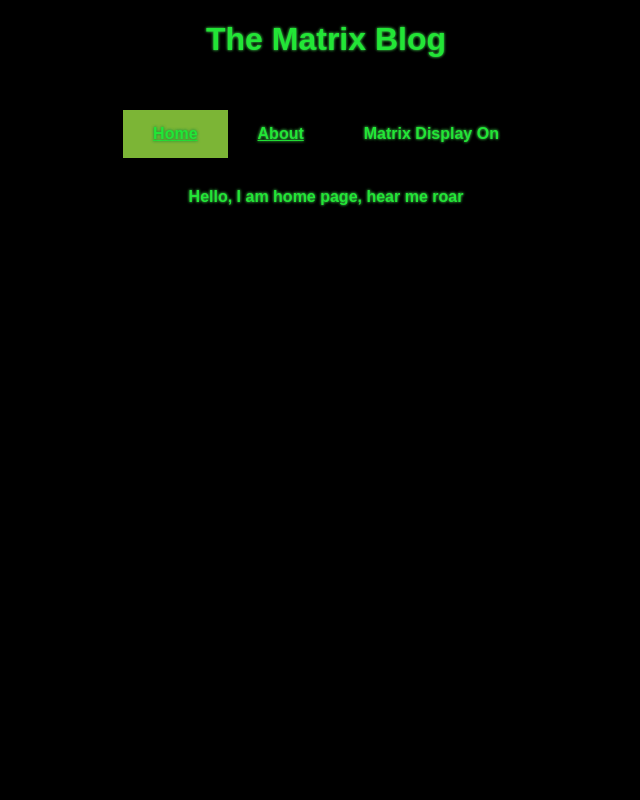
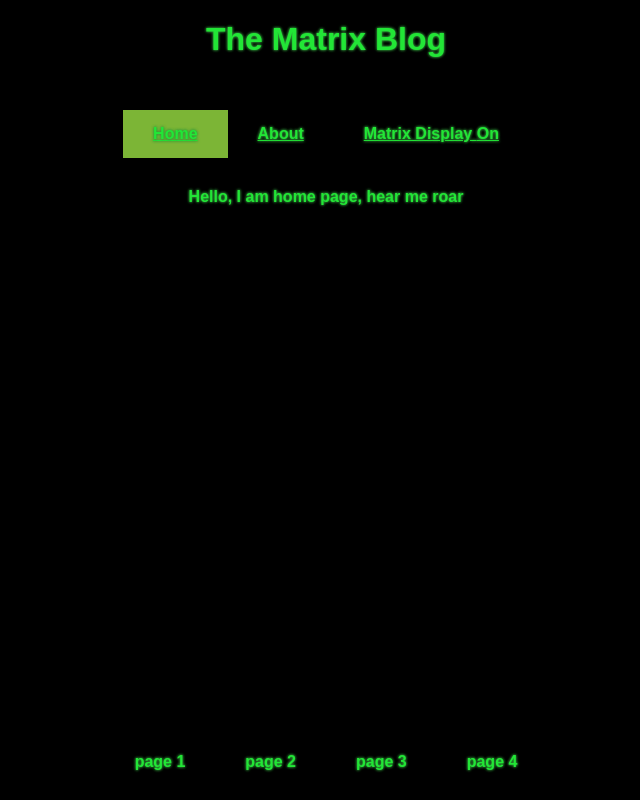
Before and after one commit to QamarFarooq/personal-blog-frontend-v1, a React (Create React App) app: page / in a window 1280 px wide. Shown: the whole page, without its empty margins (314-954 px from the left). Built offline with nearby package versions, Linux system fonts and the light colour scheme; a web font is replaced by a local one.

Commit message:
fixed css problems, added css files to each nav links

```diff
--- a/src/App.css
+++ /dev/null
@@ -1,38 +0,0 @@
-.App {
-  text-align: center;
-}
-
-.App-logo {
-  height: 40vmin;
-  pointer-events: none;
-}
-
-@media (prefers-reduced-motion: no-preference) {
-  .App-logo {
-    animation: App-logo-spin infinite 20s linear;
-  }
-}
-
-.App-header {
-  background-color: #282c34;
-  min-height: 100vh;
-  display: flex;
-  flex-direction: column;
-  align-items: center;
-  justify-content: center;
-  font-size: calc(10px + 2vmin);
-  color: white;
-}
-
-.App-link {
-  color: #61dafb;
-}
-
-@keyframes App-logo-spin {
-  from {
-    transform: rotate(0deg);
-  }
-  to {
-    transform: rotate(360deg);
-  }
-}
--- a/src/App.js
+++ b/src/App.js
@@ -1,4 +1,3 @@
-import './App.css';
 import { GlobalStore } from './store/Store';
 import React, { useState, useEffect, useReducer, createContext, useContext } from 'react';
 import { createBrowserRouter, createRoutesFromElements, RouterProvider, Routes, Route, Link, NavLink, Outlet } from 'react-router-dom';
@@ -7,7 +6,7 @@ import MatrixRain from './containers/MatrixRain/MatrixRain'
 import Title from './components/Title/Title.js';
 import Navbar from './components/Navbar/Navbar.js';
 import HomePage from './components/HomePage/HomePage';
-
+import Pagination from './components/Pagination/Pagination';
 
 
 // this format below is called REACT ARROW FUNCTION COMPONENT
@@ -44,11 +43,9 @@ function App() {
 
       <div className="App">
 
-
           <MatrixRain/>
           <Title/>
           <Navbar/>
-
 
           <Routes>
             <Route path='/' element={<HomePage/>}></Route>
--- a/src/components/HomePage/HomePage.css
+++ b/src/components/HomePage/HomePage.css
@@ -0,0 +1,4 @@
+.post-list {
+    display: flex;
+    justify-content: center;
+}
--- a/src/components/HomePage/HomePage.js
+++ b/src/components/HomePage/HomePage.js
@@ -1,7 +1,15 @@
+
+import Pagination from '../Pagination/Pagination'
+import './HomePage.css'
 
 const HomePage = ( props ) => {
     return (
-        <div>Hello, I am home page, hear me roar</div>
+
+        <div>
+            <div className="post-list">Hello, I am home page, hear me roar</div>
+            <Pagination/>
+        </div>
+
     )
 }
 
--- a/src/components/Navbar/Navbar.css
+++ b/src/components/Navbar/Navbar.css
@@ -20,6 +20,7 @@
 }
 
 .nav-link {
+    text-decoration: underline;
     padding-top: 15px;
     padding-bottom: 15px;
     padding-left: 30px;
--- a/src/components/Navbar/Navbar.js
+++ b/src/components/Navbar/Navbar.js
@@ -1,4 +1,3 @@
-import App from '../../App';
 import './Navbar.css';
 import axios from 'axios';
 import React, { useState, useEffect, useReducer, createContext, useContext } from 'react';
--- a/src/components/Pagination/Pagination.css
+++ b/src/components/Pagination/Pagination.css
@@ -6,6 +6,21 @@
     transition: 0.3s;
   }
 
-  .pagination-element:active {
+.pagination-element:active {
     color: red;
   }
+
+.pagination-container {
+    position: fixed;
+    left: 50%;
+    bottom: 20px;
+    transform: translate(-50%, -50%);
+    display: flex;
+    flex-direction: row;
+    justify-content: center;
+}
+
+.pagination-element {
+    padding-left:30px;
+    padding-right:30px;
+}
--- a/src/components/Pagination/Pagination.js
+++ b/src/components/Pagination/Pagination.js
@@ -0,0 +1,18 @@
+
+import './Pagination.css';
+
+
+
+const Pagination = ( props ) => {
+
+    return (
+        <div className="pagination-container">
+            <div className="pagination-element">page 1</div>
+            <div className="pagination-element">page 2</div>
+            <div className="pagination-element">page 3</div>
+            <div className="pagination-element">page 4</div>
+        </div>
+    )
+}
+
+export default Pagination
--- a/src/components/Title/Title.css
+++ b/src/components/Title/Title.css
@@ -0,0 +1,4 @@
+.blog-title {
+    display: flex;
+    justify-content: center;
+}
```
